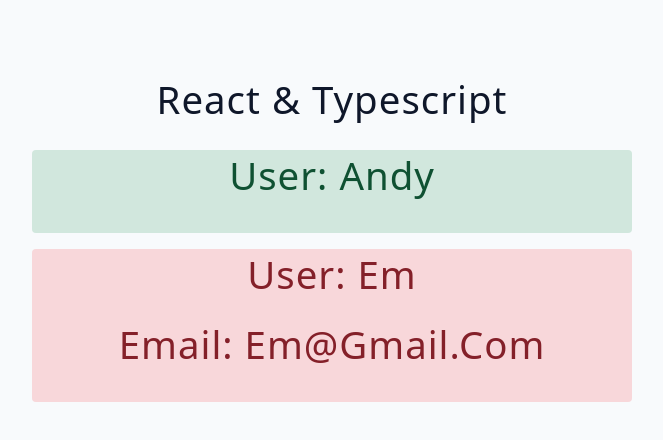
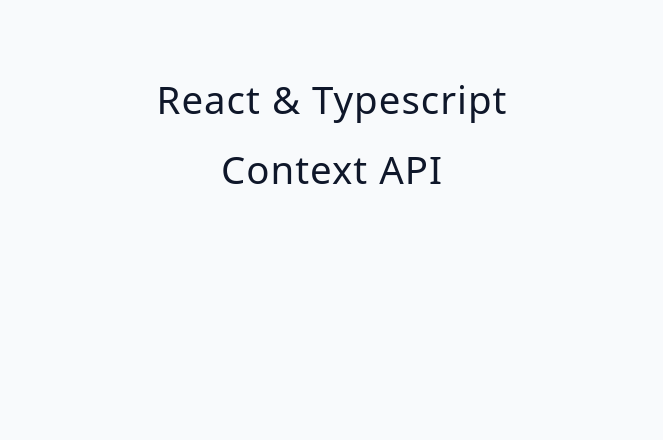
Before and after one commit to akolle/typescript-react-essentials, a React (Vite) app: page / in a window 1280 px wide. Shown: the top 440 px of the page, without its empty margins (308-971 px from the left). Built offline with nearby package versions, Linux system fonts and the light colour scheme.

Commit message:
basic context api setup

```diff
--- a/src/App.tsx
+++ b/src/App.tsx
@@ -1,12 +1,9 @@
-// import Component from './final/05-challenge/index'
-import Component from './starter/05-challenge/index'
+import Component from './starter/06-context/index'
 
 function App() {
   return (
     <main>
-      <h2>React & Typescript</h2>
-      <Component type="basic" name="andy" />
-      <Component type="advanced" name="em" email="em@gmail.com" />
+      <Component />
     </main>
   )
 }
--- /dev/null
+++ b/src/starter/06-context/context.tsx
@@ -0,0 +1,18 @@
+import { createContext, useContext, useState } from 'react'
+
+const ThemeProviderContext = createContext<string | undefined>(undefined)
+
+export function ThemeProvider({ children }: { children: React.ReactNode }) {
+  return (
+    <ThemeProviderContext.Provider value="hello">
+      {children}
+    </ThemeProviderContext.Provider>
+  )
+}
+
+export const useTheme = () => {
+  const context = useContext(ThemeProviderContext)
+  if (context === undefined)
+    throw new Error('useTheme must be used within the ThemeProvider')
+  return context
+}
--- a/src/starter/06-context/index.tsx
+++ b/src/starter/06-context/index.tsx
@@ -1,9 +1,21 @@
+import { useTheme, ThemeProvider } from './context'
+
+function ParentComponent() {
+  return (
+    <ThemeProvider>
+      <Component />
+    </ThemeProvider>
+  )
+}
+
 function Component() {
+  const context = useTheme()
+  console.log(context)
   return (
     <div>
       <h2>React & Typescript</h2>
       <h2>Context API</h2>
     </div>
-  );
+  )
 }
-export default Component;
+export default ParentComponent
```
